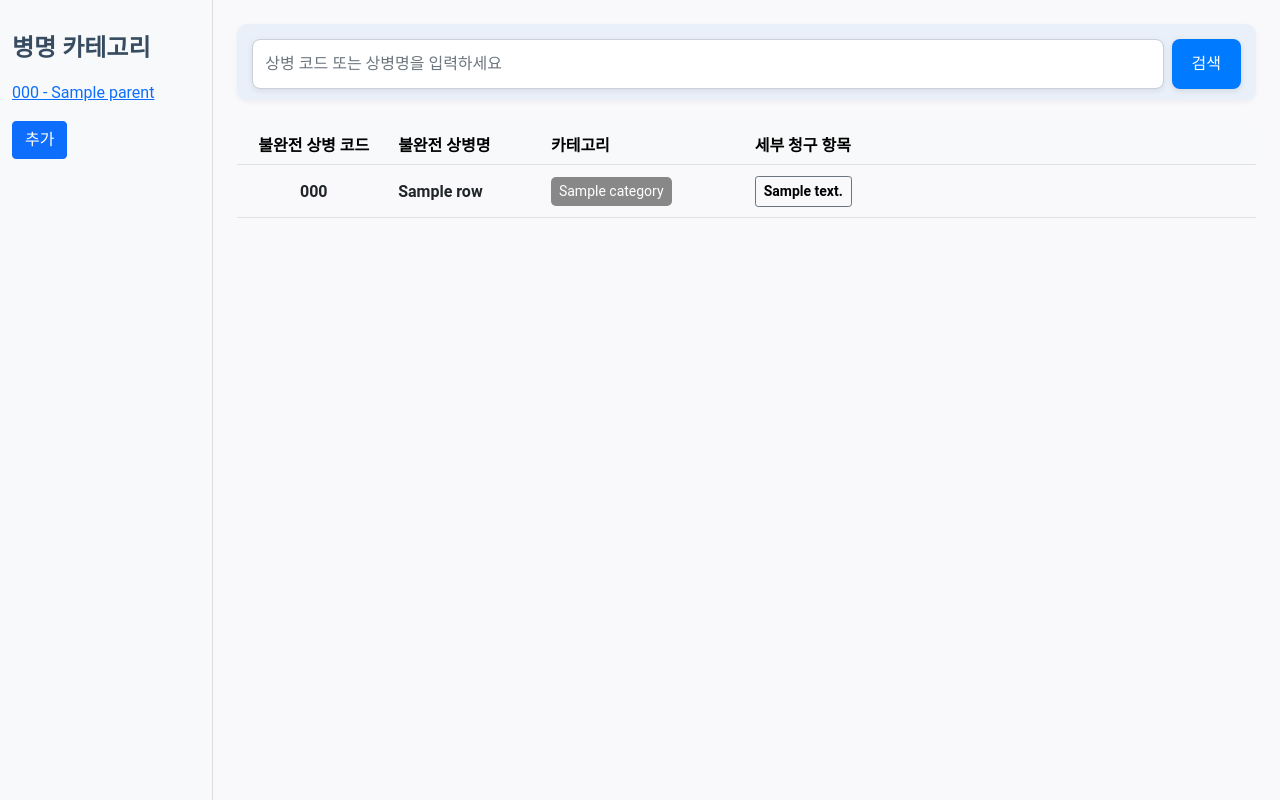
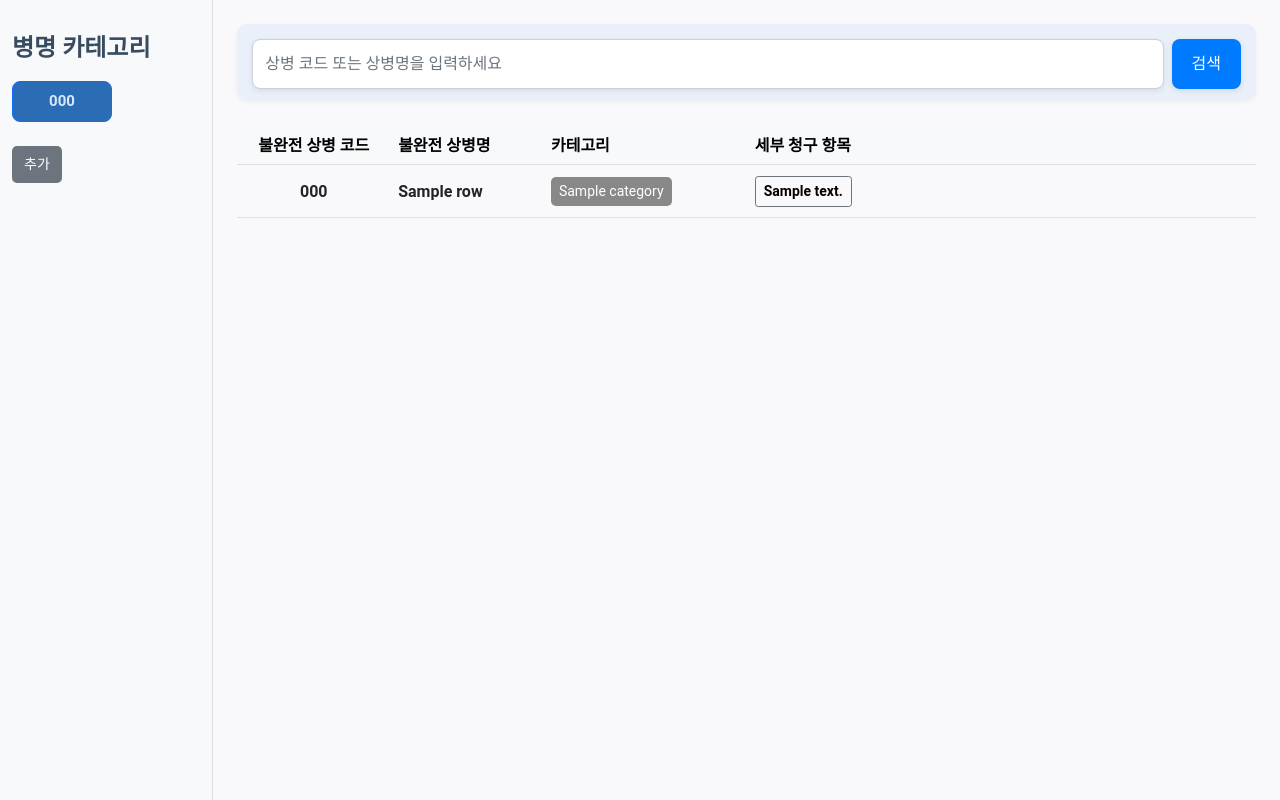
Before and after one commit to oxorudo/dental-diagnosis-finder, a Django app: template Django/search/templates/search.html in a window 1280 px wide. Run offline with Django 5.2, Linux system fonts and the light colour scheme; the template is opened without the code that fills it: most values are stand-ins (such as "Sample title", 1, 10 or a date in 2020); lists and menus that the app fills with data are empty.

Commit message:
사이드바 대분류 버튼으로 변경

```diff
--- a/Django/search/templates/search.html
+++ b/Django/search/templates/search.html
@@ -21,9 +21,7 @@
             <ul class="nav flex-column">
               {% for parent_code, parent_data in full_hierarchy.items %}
                 <li>
-                  <a href="#" class="major-category" data-code="{{ parent_code }}">{{ parent_code }}
-                    -
-                    {{ parent_data.name }}</a>
+                  <a href="#" class="major-category btn btn-primary mb-2 w-100" data-code="{{ parent_code }}">{{ parent_code }}</a>
                   <ul style="display:none;">
                     {% for middle_code, middle_data in parent_data.children.items %}
                       <li>
--- a/Django/static/styles.css
+++ b/Django/static/styles.css
@@ -44,6 +44,48 @@ body {
     color: #0056b3;
 }
 
+/* 사이드바 대분류 버튼 스타일 수정 */
+.sidebar .major-category {
+    font-weight: bold;
+    color: #d6e9fd;
+    background-color: #2a6db4;
+    padding: 8px 12px;
+    font-size: 15px;
+    border-radius: 8px;
+    text-decoration: none;
+    display: block;
+    transition: background-color 0.3s ease, color 0.3s ease;
+
+    width: 75px;
+    /* 고정된 너비 */
+    min-width: 50px;
+    /* 최소 너비 */
+    max-width: 100px;
+    /* 최대 너비 */
+    flex: none;
+    /* flexbox 영향 방지 */
+}
+
+.sidebar .major-category:hover {
+    background-color: #2d4a6a;
+    color: #d6e9fd;
+}
+
+/* 추가 버튼*/
+#add-button {
+    padding: 8px 12px;
+    font-size: 14px;
+    background-color: #6c757d;
+    color: white;
+    border-radius: 5px;
+    border: none;
+    transition: background-color 0.3s ease;
+}
+
+#add-button:hover {
+    background-color: #5a6268;
+}
+
 /* Search Bar */
 .search-area {
     background-color: #e9f0fa;
@@ -67,7 +109,8 @@ input#search-input:focus {
     box-shadow: 0 4px 10px rgba(0, 123, 255, 0.2);
 }
 
-button.btn-outline-secondary, .btn-outline-secondary:disabled{
+button.btn-outline-secondary,
+.btn-outline-secondary:disabled {
     margin-bottom: 2.5px;
     margin-top: 2.5px;
     color: #000000;
@@ -126,8 +169,6 @@ button.search-btn:hover {
     z-index: 1;
 }
 
-
-
 /* 카테고리 버튼 스타일 */
 .category-btn {
     margin-right: 5px;
@@ -147,13 +188,17 @@ button.search-btn:hover {
     vertical-align: middle;
 }
 
-.btn.disabled, .btn:disabled, fieldset:disabled .btn {
+.btn.disabled,
+.btn:disabled,
+fieldset:disabled .btn {
     pointer-events: none;
     opacity: 1;
 }
-.table{
+
+.table {
     font-weight: bold;
 }
+
 /* 불완전 상병 코드 열 */
 .col-code {
     width: 15%;
```
